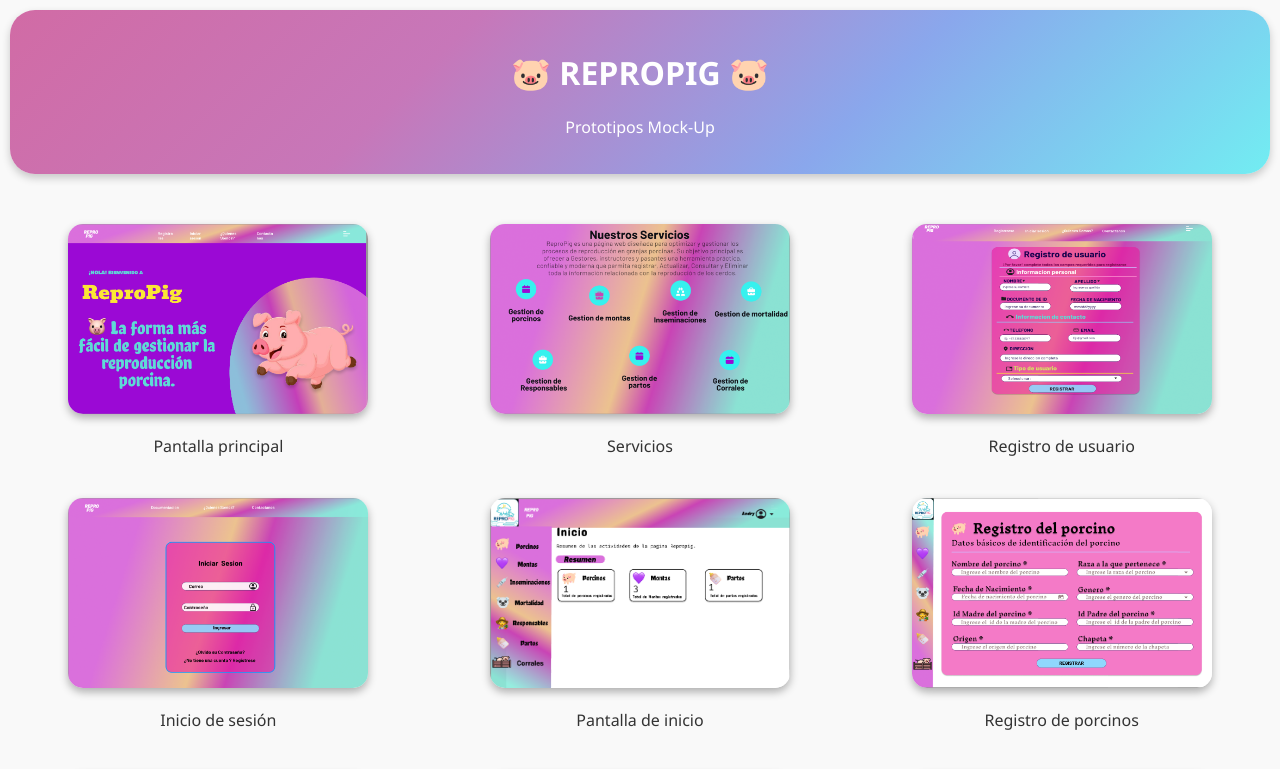
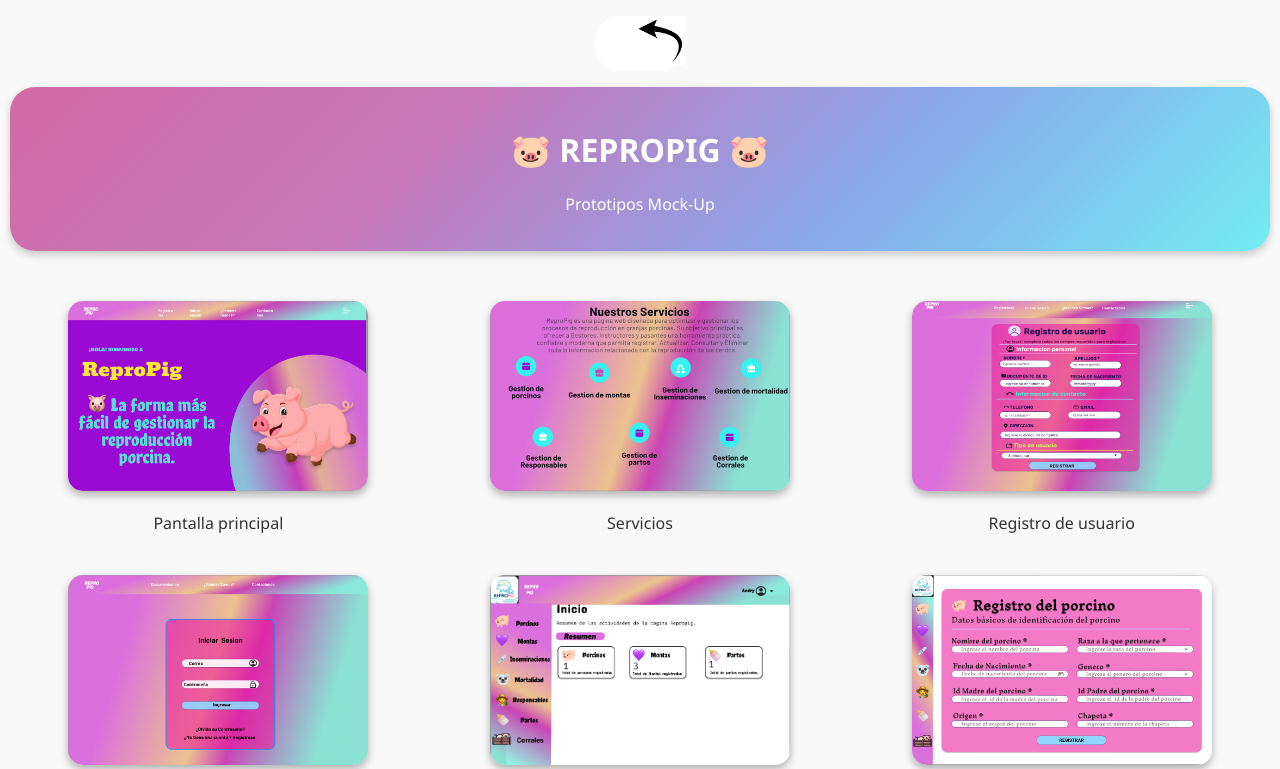
Before and after one commit to GeraldineRR/Proyecto_Repropig, a plain HTML site: page Imagenes.html in a window 1280 px wide. Shown: the top 769 px of the page. Drawn offline with Linux system fonts and the light colour scheme.

Commit message:
Boton Pagina de Imagenes

```diff
--- a/Imagenes.html
+++ b/Imagenes.html
@@ -47,16 +47,28 @@
         transform: scale(1.05);
         }
 
+        #menu2{
+            width: 7%;
+            background: #ffffff;
+            margin: auto;
+            border-radius: 25px;
+        }
+
     </style>
     </head>
 
     <body>
 
+        <nav id="menu2">
+                    <ul>
+                        <a href= "Index.html"><img src="IMG/flecha.jpg" alt="" style="width: 50px;"></a>
+                    </ul>
+                </nav>
+
         <header>
             <h1>🐷 REPROPIG 🐷</h1>
             <p>Prototipos Mock-Up</p>
         </header>
-
 
         <div class="contenedor">
 
```
